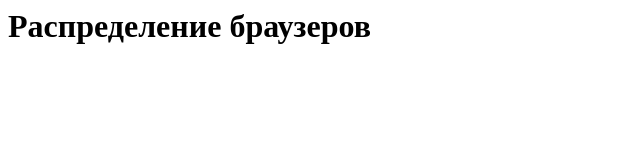
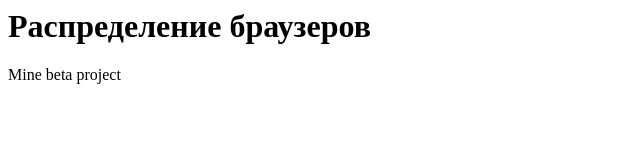
Before and after one commit to romulrost/BetaProject, a plain HTML site: page index.html in a window 1280 px wide. Shown: the whole page, without its empty margins (0-640 px from the left). Drawn offline with Linux system fonts and the light colour scheme.

Commit message:
Add the <p> paragraph

```diff
--- a/index.html
+++ b/index.html
@@ -5,7 +5,7 @@
     </head>
     <body>
         <h1>Распределение браузеров</h1>
-
+       <p> Mine beta project</p>
 
     </body>
 </html>
```
